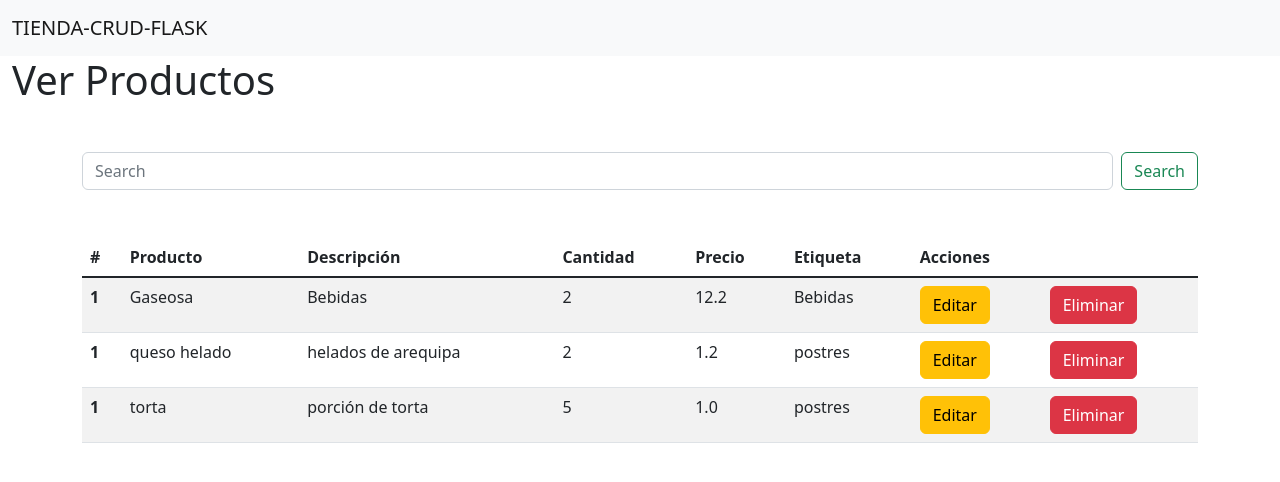
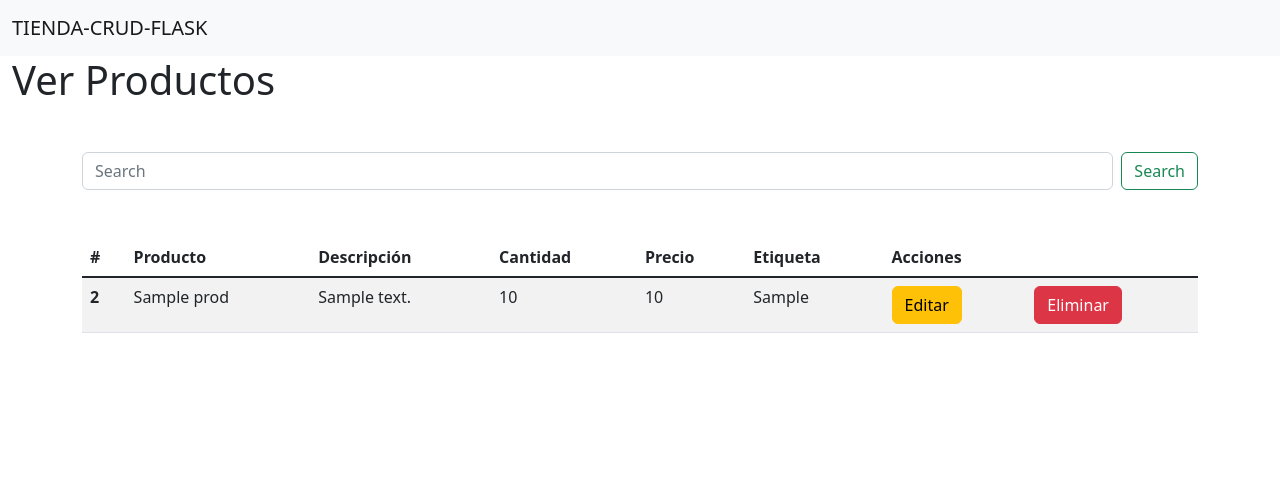
Before and after one commit to lewistecgo/tienda-crud-flask, a Flask app: template app/templates/products/list_products.html in a window 1280 px wide. Shown: the top 482 px of the page. Run offline with Flask 2, Linux system fonts and the light colour scheme; data comes from the database, SQL or seed files in the repository; the template is opened without the code that fills it: values that come from a table or form of the project are taken from there, most other values are stand-ins (such as "Sample title", 1, 10 or a date in 2020); some libraries are stand-ins or nearby versions.

Commit message:
correciones con el numero de orden al listar

```diff
--- a/app/products/routes.py
+++ b/app/products/routes.py
@@ -11,8 +11,11 @@ def list_products():
     productos = Products.get_by_id(1)
     print(productos)
     list_prod = Products.query.all()
+    size_prod = range(0, len(list_prod))
+    print(size_prod)
+    pair_prod = zip(list_prod, size_prod)
 
-    return render_template('products/list_products.html', list_prod=list_prod)
+    return render_template('products/list_products.html', pair_prod=pair_prod)
 
 
 @products.route('/add_products', methods=['POST', 'GET'])
--- a/app/templates/home/home.html
+++ b/app/templates/home/home.html
@@ -4,6 +4,6 @@
 {% block content %}
     <div class="container-fluid align-content-center">
         <a href="{{ url_for("products.add_products") }}" class="btn btn-primary btn-lg btn-block">Agregar Productos</a>
-        <a href="{{ url_for("products.list_products") }}" class="btn btn-primary btn-lg btn-block">Buscar Productos</a>
+        <a href="{{ url_for("products.list_products") }}" class="btn btn-primary btn-lg btn-block">Ver Productos</a>
     </div>
 {% endblock %}
--- a/app/templates/products/list_products.html
+++ b/app/templates/products/list_products.html
@@ -22,9 +22,9 @@
             </tr>
             </thead>
             <tbody class="table-group-divider">
-            {% for prod in list_prod %}
+            {% for prod, count in pair_prod %}
             <tr>
-                <th scope="row">1</th>
+                <th scope="row">{{ count + 1 }}</th>
                 <td>{{ prod.product_name }}</td>
                 <td>{{ prod.product_description }}</td>
                 <td>{{ prod.product_quantity }}</td>
@@ -34,7 +34,6 @@
                 <td><button type="button" class="btn btn-danger">Eliminar</button></td>
             </tr>
             {% endfor %}
-
             </tbody>
         </table>
     </div>
```
